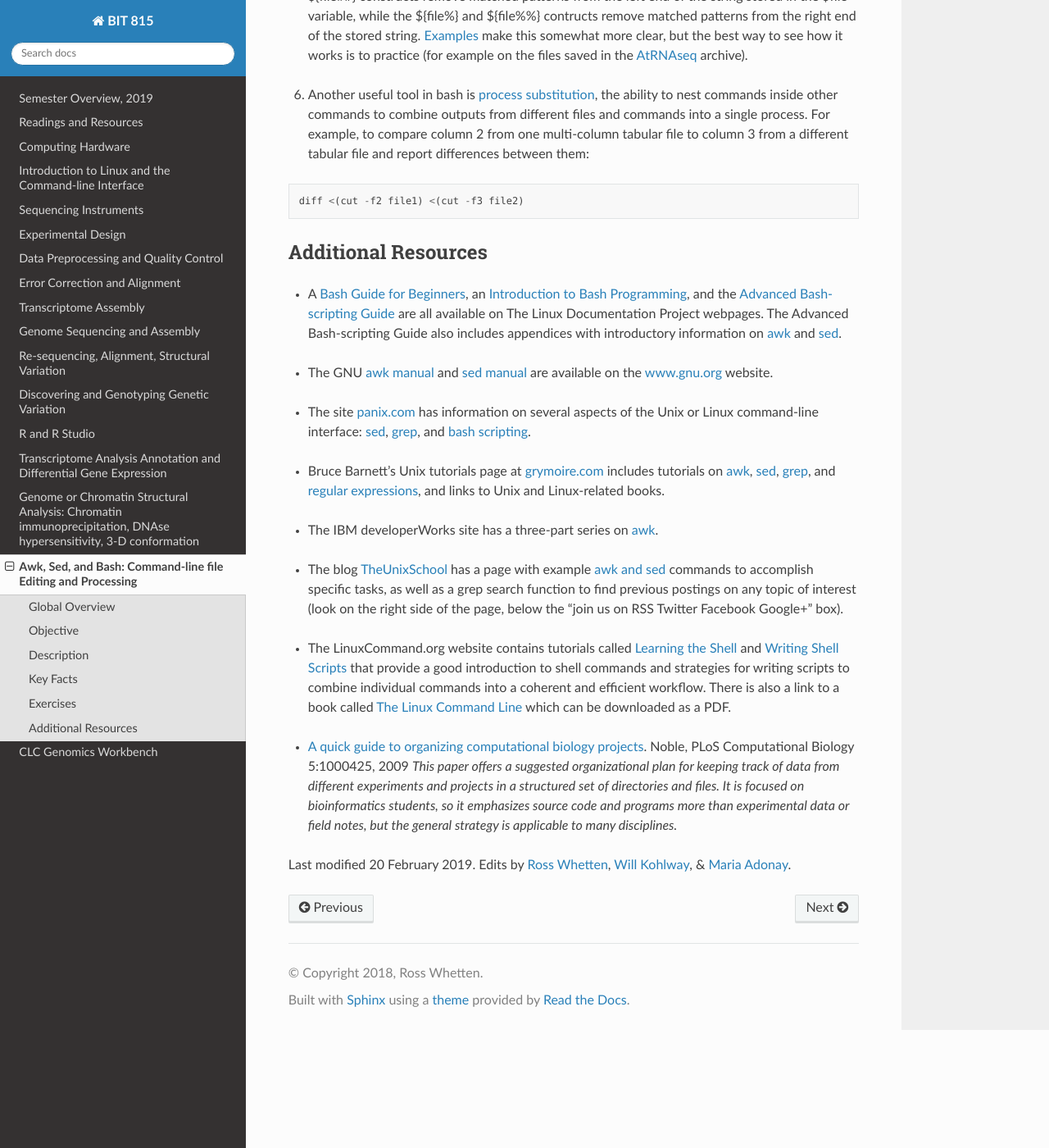
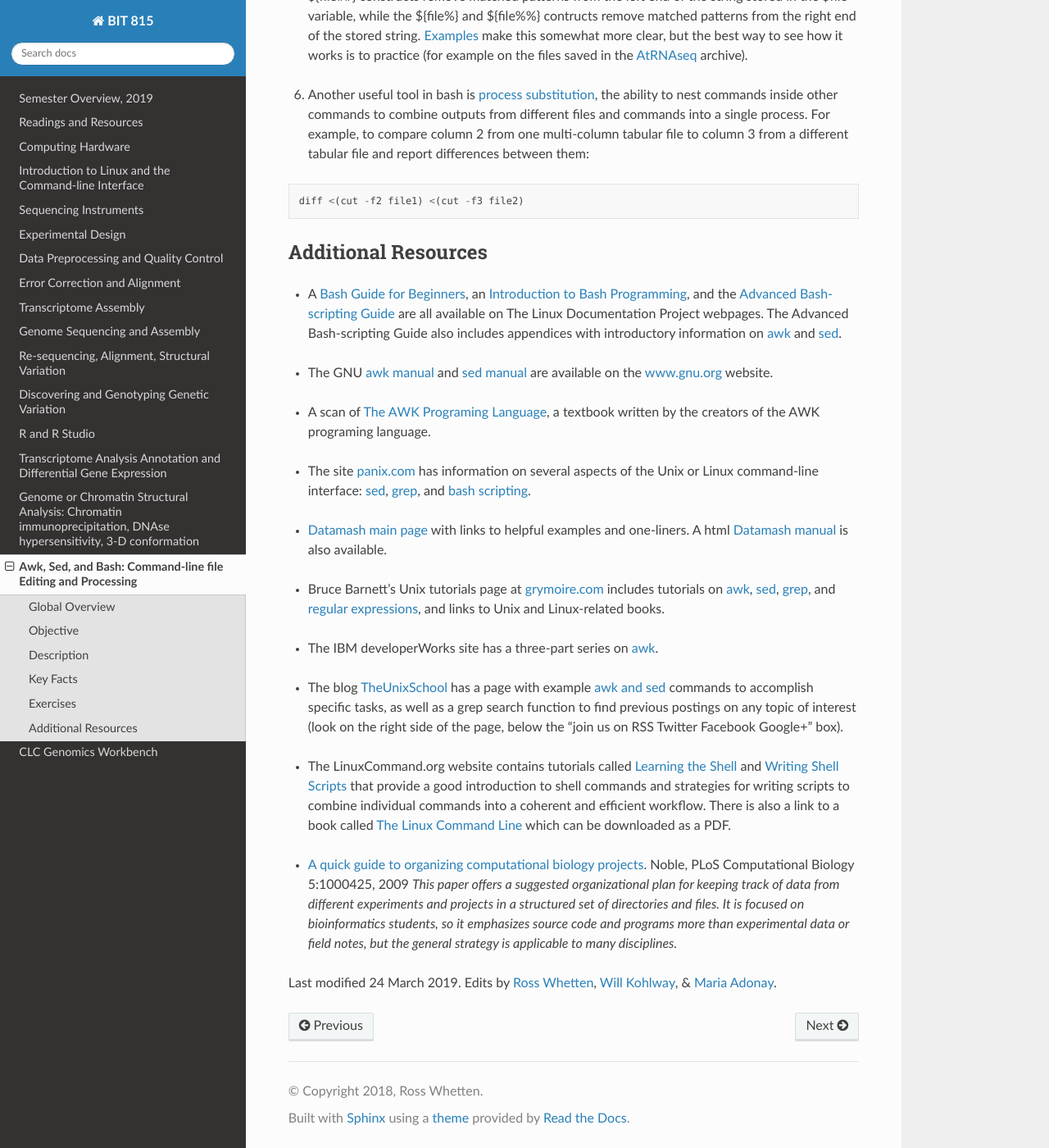
Before and after one commit to rwhetten/DeepSeqAnalysis, a Sphinx documentation site: the page built from docs/source/awk-sed-bash.rst, in a window 1280 px wide and 1400 px high, scrolled down 2309 px. Shown: the whole window at 82% size. Built offline with Sphinx 7.4.7 and the Read the Docs theme 2.0.0, drawn with Linux system fonts in a browser that asks for light colours.

Commit message:
Update awk-sed-bash.rst

```diff
--- a/docs/source/awk-sed-bash.rst
+++ b/docs/source/awk-sed-bash.rst
@@ -86,7 +86,15 @@ Additional Resources
 
 \
 
++	A scan of `The AWK Programing Language <https://drive.google.com/open?id=1B9gz-XLbQBDkxIQdbJVCzWgy2H3UNlIP>`_, a textbook written by the creators of the AWK programing language.
+
+\
+
 +	The site `panix.com <panix.com>`_ has information on several aspects of the Unix or Linux command-line interface: `sed <http://www.panix.com/~elflord/unix/sed.html>`_, `grep <http://www.panix.com/~elflord/unix/grep.html>`_, and `bash scripting <http://www.panix.com/~elflord/unix/bash-tute.html>`_.
+
+\
+
++	`Datamash main page <https://www.gnu.org/software/datamash/>`_ with links to helpful examples and one-liners. A html `Datamash manual <https://www.gnu.org/software/datamash/manual/datamash.html>`_ is also available.
 
 \
 
@@ -110,5 +118,5 @@ Additional Resources
 
 
 
-Last modified 20 February 2019.
+Last modified 24 March 2019.
 Edits by `Ross Whetten <https://github.com/rwhetten>`_, `Will Kohlway <https://github.com/wkohlway>`_, & `Maria Adonay <https://github.com/amalgamaria>`_.
```
